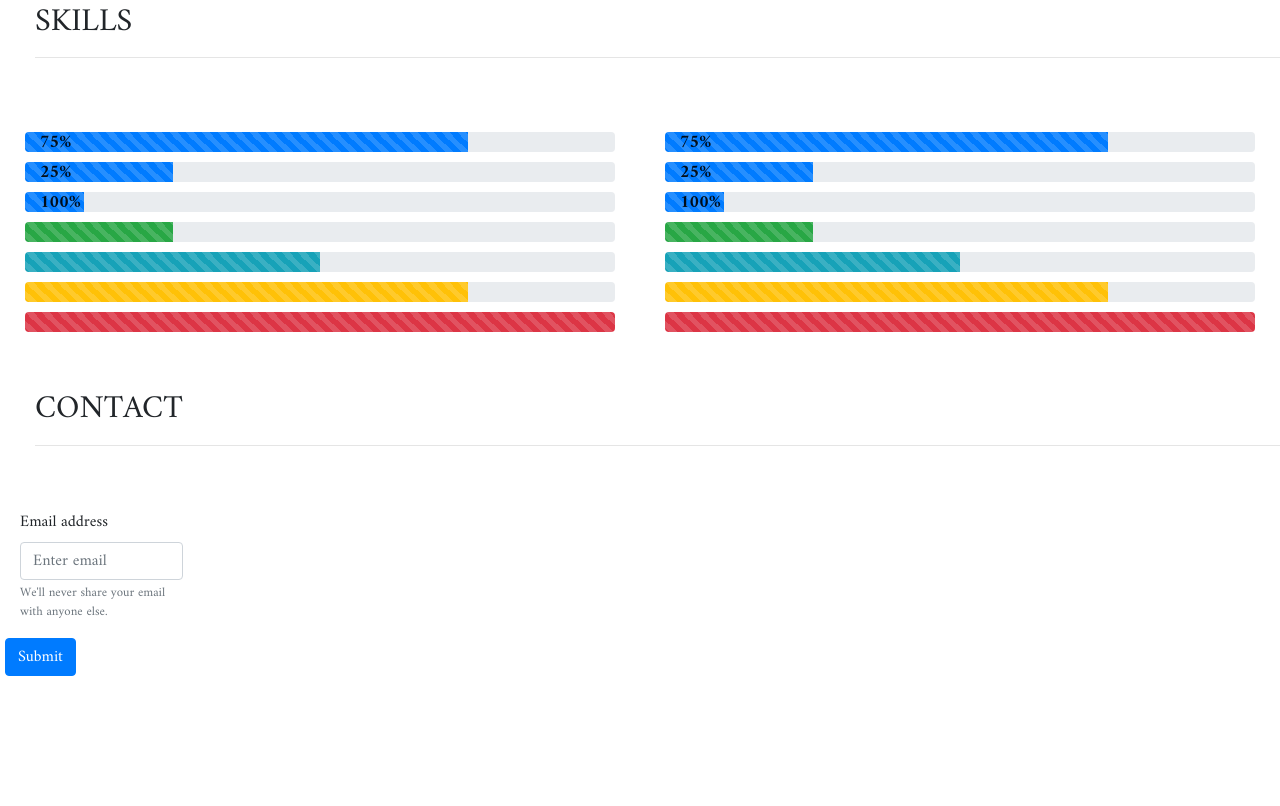
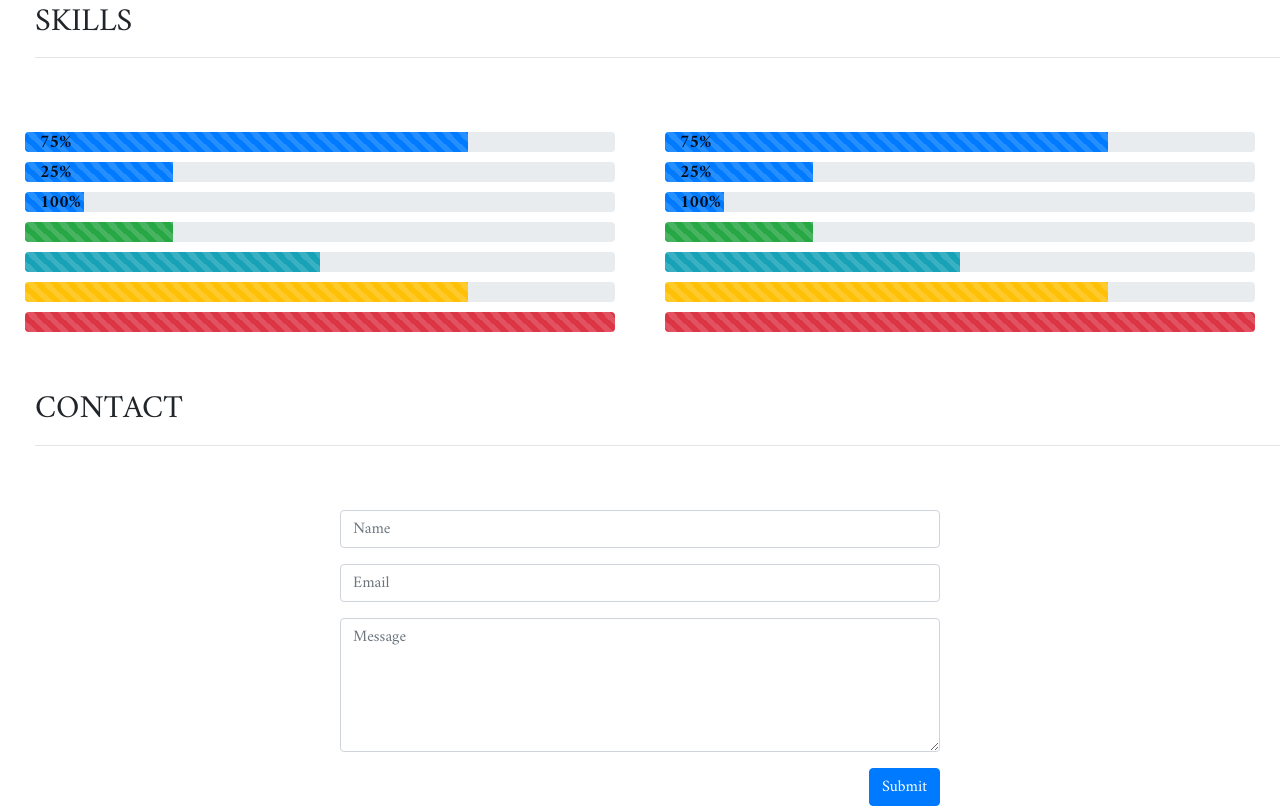
Before and after one commit to MichaelaRa/code-institute-project-one, a plain HTML site: page index.html in a window 1280 px wide. Shown: the part 1356-2162 px from the top of the page. Before the commit the page ends 2032 px from the top, so only its background shows below. Drawn offline with nearby package versions, Linux system fonts and the light colour scheme.

Commit message:
added contact form

```diff
--- a/assets/css/style.css
+++ b/assets/css/style.css
@@ -13,6 +13,10 @@ body {
     z-index: 2;
 }
 
+.rightalign{
+
+
+}
 /*------------------------------------------------NAVIGATION----------*/
 
 .navbar {
@@ -88,11 +92,15 @@ body {
 
 /*------------------------------------------------CONTACT----------*/
 
-.contact {}
+.contact {
+
+}
 
 .contact-form {
-    margin-left: 20px;
+    width: 600px;
+
 }
+
 
 /*------------------------------------------------MEDIA QUERIES----------*/
 
--- a/index.html
+++ b/index.html
@@ -139,21 +139,27 @@
                     <h2 class="text-uppercase">Contact</h2>
                     <hr />
                 </div>
-                <div class="row">
-                    <div class="contact-form">
+            </div>
+            <div class="row justify-content-center">
+                <div class="contact-form col-xs-12 justify-content-center">
                     <form>
                         <div class="form-group">
-                                <div class="col-6">
-                                    <label for="exampleInputEmail1">Email address</label>
+                            <input type="text" class="form-control" id="formGroupName" placeholder="Name">
                         </div>
-                                <div class="col-6">
-                                    <input type="email" class="form-control" id="exampleInputEmail1" aria-describedby="emailHelp" placeholder="Enter email">
-                                    <small id="emailHelp" class="form-text text-muted">We'll never share your email with anyone else.</small>
+                        <div class="form-group">
+                            <input type="email" class="form-control" id="formGroupEmail" placeholder="Email">
+                        </div>
+                        <div class="form-group message">
+                            <textarea class="form-control" id="exampleFormControlTextarea1" rows="5" placeholder="Message"></textarea>
+                        </div>
+                        <div class="d-flex justify-content-end">
+                            <button type="submit" class="btn btn-primary">Submit</button>
+                        </div>
+                    </form>
                 </div>
             </div>
+        </section>
 
-                            <button type="submit" class="btn btn-primary">Submit</button>
-                        </form>
         </div>
         </div>
         </div>
```
Lines whose indentation alone changed are shown as unchanged.
